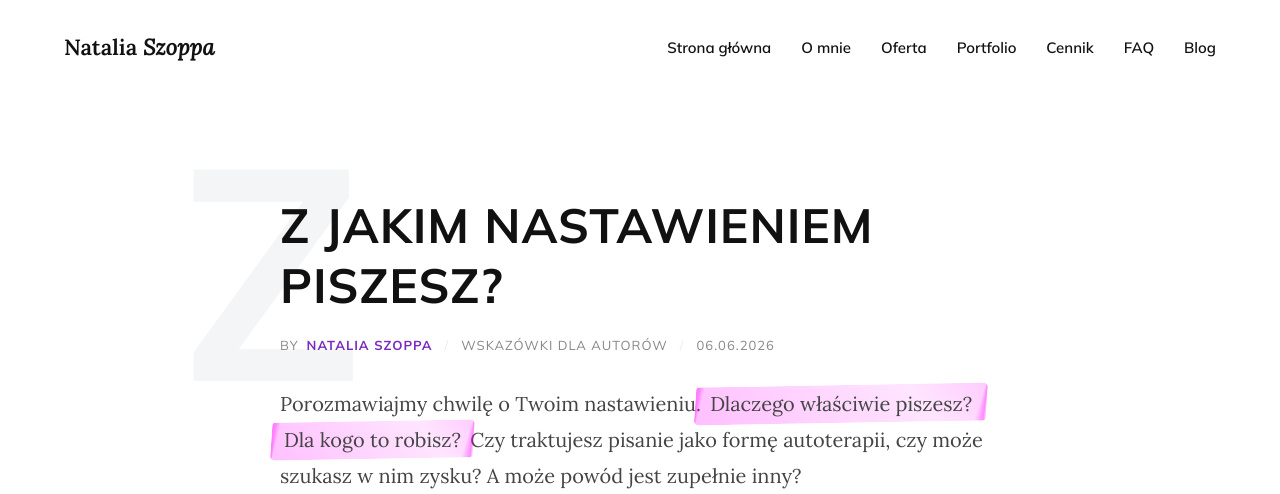
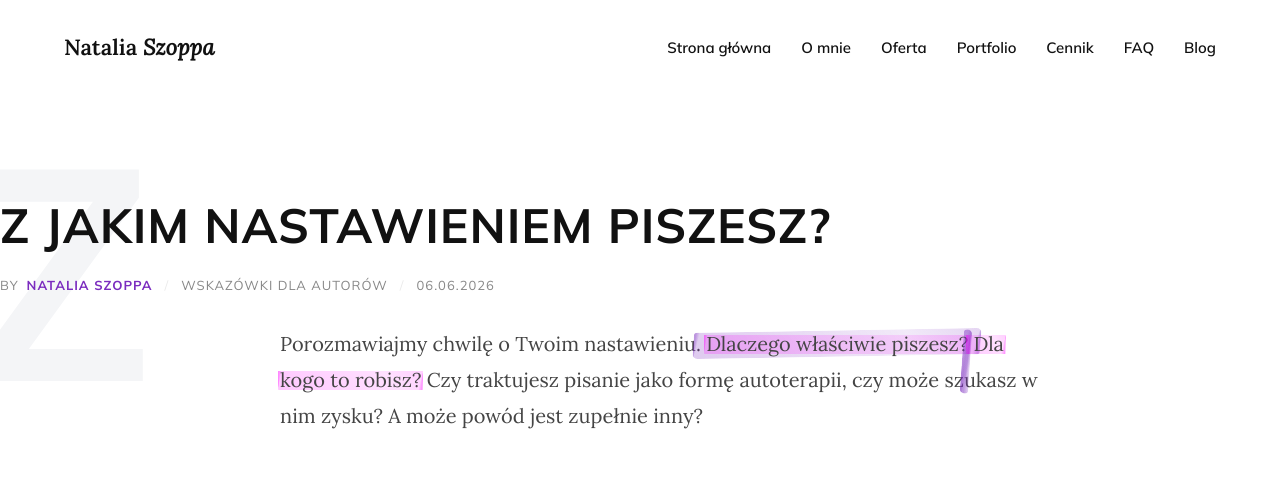
Before and after one commit to Bonnie00726/nataliaszoppa, a Jekyll site: the page built from _posts/2026-06-06-z-jakim-nastawieniem-piszesz.md, in a window 1280 px wide. Shown: the top 494 px of the page. Built offline with Jekyll 4.4.1, drawn with Linux system fonts in a browser that asks for light colours; grey boxes are pictures that could not be loaded.

Commit message:
Update post.html

```diff
--- a/_layouts/post.html
+++ b/_layouts/post.html
@@ -4,7 +4,7 @@
 
 <style>
     /* --- EDITORIAL HEADER (Tytuł i Metryczka) --- */
-    .article-header, .first-paragraph-container {
+    .aricle-header, .first-paragraph-container {
         max-width: 860px;
         margin-left: auto; margin-right: auto;
         padding-left: 70px; padding-right: 20px;
@@ -144,33 +144,69 @@
         background: var(--gradient); -webkit-background-clip: text; -webkit-text-fill-color: transparent;
     }
 
-    /* CYTAT W RAMCE */
+    /* CYTAT (Symetryczny blok z liniami góra/dół i lekko szarym tłem) */
     .article-content blockquote {
-        position: relative; font-family: 'Lora', serif; font-size: 22px; line-height: 1.6;
-        font-style: italic; color: var(--text-black); margin: 70px 0; padding: 50px 40px 40px 40px;
-        border: 1px solid var(--border-color); background: #ffffff; text-align: center; border-radius: 4px;
+        position: relative;
+        font-family: 'Lora', serif;
+        font-size: 20px;
+        line-height: 1.65;
+        font-style: italic;
+        color: var(--text-black);
+        margin: 55px 0;
+        padding: 34px 36px 34px 36px;
+        border-top: 2px solid;
+        border-bottom: 2px solid;
+        border-left: none;
+        border-right: none;
+        border-image: var(--gradient) 1;
+        background: rgba(244, 245, 247, 0.75);
+        text-align: center;
+        overflow: visible;
     }
     .article-content blockquote::before {
-        content: '\f10d'; font-family: 'Font Awesome 6 Free'; font-weight: 900;
-        position: absolute; top: -22px; left: 50%; transform: translateX(-50%);
-        background: var(--gradient); color: white; width: 44px; height: 44px; border-radius: 50%;
-        display: flex; align-items: center; justify-content: center; font-size: 16px; font-style: normal;
-        box-shadow: 0 5px 15px rgba(123, 44, 191, 0.2);
+        content: '\f10d';
+        font-family: 'Font Awesome 6 Free';
+        font-weight: 900;
+        display: block;
+        margin: 0 auto 14px auto;
+        font-size: 20px;
+        line-height: 1;
+        font-style: normal;
+        background: var(--gradient);
+        -webkit-background-clip: text;
+        -webkit-text-fill-color: transparent;
+        opacity: 0.85;
     }
-    .article-content blockquote p { margin-bottom: 0; }
+    .article-content blockquote p {
+        position: relative;
+        z-index: 1;
+        margin-bottom: 0;
+    }
 
-    /* PODPIS POD CYTATEM (Fioletowy, mały, Mulish) */
+    /* PODPIS POD CYTATEM (Symetryczny, z poziomym myślnikiem) */
     .article-content blockquote footer,
     .article-content blockquote cite {
+        position: relative;
+        z-index: 1;
         display: block;
-        margin-top: 25px;
+        margin-top: 18px;
         font-family: 'Mulish', sans-serif;
-        font-size: 13px;
+        font-size: 12px;
         font-weight: 700;
         text-transform: uppercase;
         letter-spacing: 1.5px;
+        color: var(--text-gray);
+        font-style: normal;
+    }
+    .article-content blockquote footer::before,
+    .article-content blockquote cite::before {
+        content: '— ';
         color: var(--accent-purple);
-        font-style: normal;
+    }
+    .article-content blockquote footer::before,
+    .article-content blockquote cite::before {
+        content: '— ';
+        color: var(--accent-purple);
     }
 
     /* Kreska ważności (lewa strona) */
@@ -186,13 +222,16 @@
     }
     .article-content .top-bottom-highlight p { margin-bottom: 0; }
 
-    /* Highlighter (Magenta) */
-    .marker-highlight { position: relative; display: inline-block; z-index: 1; padding: 0 4px; }
-    .marker-highlight::before {
-        content: ''; position: absolute; inset: 0 -4px; z-index: -1; border-radius: 3px 5px 3px 5px;
-        --mark-color: 255 0 255; --mark-bg-angle: 50deg;
-        background: conic-gradient(at 0 100%, rgb(var(--mark-color) / 35%) 1% , #fff0 3%) no-repeat 0 0 / auto 120%, conic-gradient(from 180deg at 100% 0, #fff0, rgb(var(--mark-color) / 35%) 1%, #fff0 4%) no-repeat 100% 100% / auto 120%, linear-gradient(var(--mark-bg-angle), rgb(var(--mark-color) / 25%), rgb(var(--mark-color) / 10%) 75%, rgb(var(--mark-color) / 20%)) no-repeat center / auto;
-        rotate: -1deg; transform: skew(-5deg); scale: 1.05;
+    /* Highlighter (Magenta - Dopasowany do tekstu ciągłego) */
+    .marker-highlight {
+        --mark-color: 255 0 255;
+        display: inline;
+        padding: 0 2px;
+        margin: 0 -2px;
+        border-radius: 3px 5px 3px 4px;
+        background: conic-gradient(at 0 100%, rgb(var(--mark-color) / 32%) 1%, #fff0 3%) no-repeat 0 74% / 100% 76%, conic-gradient(from 180deg at 100% 0, #fff0, rgb(var(--mark-color) / 32%) 1%, #fff0 4%) no-repeat 100% 74% / 100% 76%, linear-gradient(50deg, rgb(var(--mark-color) / 22%), rgb(var(--mark-color) / 12%) 75%, rgb(var(--mark-color) / 19%)) no-repeat 0 74% / 100% 76%;
+        -webkit-box-decoration-break: clone;
+        box-decoration-break: clone;
     }
 
     .article-content img { max-width: 100%; height: auto; border-radius: 8px; margin: 40px 0; display: block; }
@@ -283,7 +322,7 @@
     @media (max-width: 600px) {
         .floating-search-btn { bottom: 20px; right: 20px; width: 50px; height: 50px; font-size: 20px; }
         .search-modal-panel { padding: 50px 25px; }
-        .article-content blockquote { padding: 40px 25px 25px 25px; }
+        .article-content blockquote { padding: 28px 22px; }
     }
 </style>
 
```
